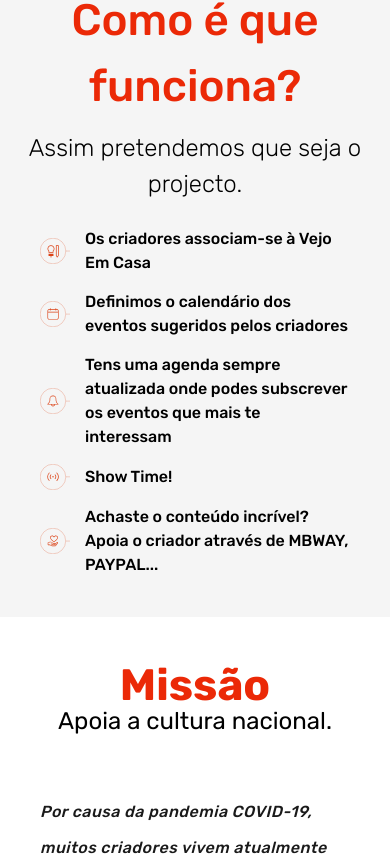
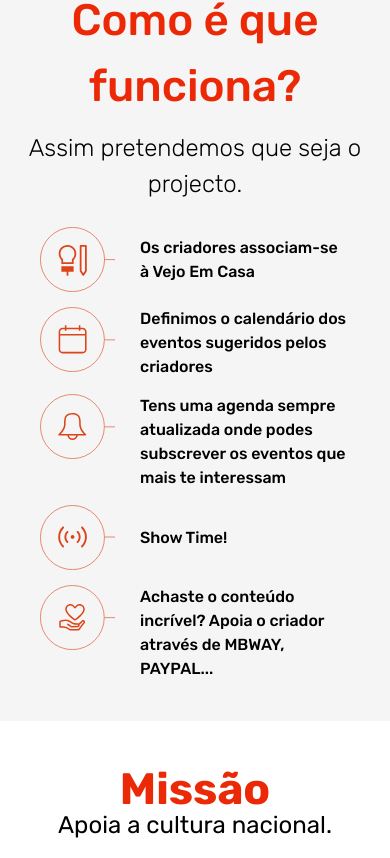
Before and after one commit to almeiduh/vejo-em-casa-fe, a React (Create React App) app: page / in a window 390 px wide. Shown: the part 1866-2724 px from the top of the page. Built offline with nearby package versions, Linux system fonts and the light colour scheme; what axios-case-converter would draw is missing.

Commit message:
fix: Ajust icon size and text align on mobile

```diff
--- a/src/pages/Landing/HowItWorks.jsx
+++ b/src/pages/Landing/HowItWorks.jsx
@@ -1,13 +1,11 @@
 import React from 'react';
-
-// import icons from 'svg/veja_web_pag_landingpage_Icons-16.svg';
 
 import criadores from '../../svg/howItWorks/criadores.svg';
 import calendario from '../../svg/howItWorks/calendario.svg';
 import notificacoes from '../../svg/howItWorks/notificacoes.svg';
 import stream from '../../svg/howItWorks/stream.svg';
 import apoiar from '../../svg/howItWorks/apoiar.svg';
-import icons from 'svg/icons-and-text.svg';
+import icons from '../../svg/icons-and-text.svg';
 
 import styles from './howitworks.module.css';
 
@@ -27,26 +25,48 @@
 
       <div className={styles.smContainerMobile}>
         <div className={styles.wrapper}>
-          <img alt="" className={styles.icon} src={criadores} />
-          <span className={styles.text}>Os criadores associam-se à Vejo Em Casa</span>
-        </div>
-        <div className={styles.wrapper}>
-          <img alt="" className={styles.icon} src={calendario} />
-          <span className={styles.text}>Definimos o calendário dos eventos sugeridos pelos criadores</span>
-        </div>
-        <div className={styles.wrapper}>
-          <img alt="" className={styles.icon} src={notificacoes} />
-          <div className={styles.text}>Tens uma agenda sempre atualizada onde podes subscrever os eventos que
-          mais te interessam</div>
-        </div>
-        <div className={styles.wrapper}>
-          <img alt="" className={styles.icon} src={stream} />
-          <div className={styles.text}>Show Time!</div>
-        </div>
-        <div className={styles.wrapper}>
-          <img alt="" className={styles.icon} src={apoiar} />
-          <span className={styles.text}>Achaste o conteúdo incrível? Apoia o criador através de MBWAY,
+          <div className={styles.row}>
+            <div className={styles.icon}>
+              <img width="100" alt="" src={criadores} />
+            </div>
+            <div className={styles.text}>
+              <span>Os criadores associam-se à Vejo Em Casa</span>
+            </div>
+          </div>
+          <div className={styles.row}>
+            <div className={styles.icon}>
+              <img width="100" alt="" src={calendario} />
+            </div>
+            <div className={styles.text}>
+              <span>Definimos o calendário dos eventos sugeridos pelos criadores</span>
+            </div>
+          </div>
+          <div className={styles.row}>
+            <div className={styles.icon}>
+              <img width="100" alt="" src={notificacoes} />
+            </div>
+            <div className={styles.text}>
+              <span>Tens uma agenda sempre atualizada onde podes subscrever os eventos que
+          mais te interessam</span>
+            </div>
+          </div>
+          <div className={styles.row}>
+            <div className={styles.icon}>
+              <img width="100" alt="" src={stream} />
+            </div>
+            <div className={styles.text}>
+              <span>Show Time!</span>
+            </div>
+          </div>
+          <div className={styles.row}>
+            <div className={styles.icon}>
+              <img width="100" alt="" src={apoiar} />
+            </div>
+            <div className={styles.text}>
+              <span>Achaste o conteúdo incrível? Apoia o criador através de MBWAY,
           PAYPAL...</span>
+            </div>
+          </div>
         </div>
       </div>
     </div>
--- a/src/pages/Landing/howitworks.module.css
+++ b/src/pages/Landing/howitworks.module.css
@@ -34,68 +34,19 @@
 }
 
 .smContainer {
-    /* position: relative;
-    top: 110px; */
     margin: 100px 0 50px 0;;
     width: 100%;
     display: flex;
     justify-content: center;
 }
-/*
-.smContainer > * {
-    position: absolute;
-    text-align: center;
-    font-size: 20px;
-    font-weight: 500;
-    letter-spacing: 0;
-    color: #1A1A1A;
-    opacity: 1;
-} */
 
 .smContainerMobile {
     display: none;
 }
 
 .icons {
-    /* top: 100px;
-    max-width: 1030px; */
     max-width: 92%;
 }
-/*
-.step1 {
-    top: 285px;
-    left: 27px;
-    width: 248px;
-    height: 83px;
-}
-
-.step2 {
-    top: 30px;
-    left: 200px;
-    width: 350px;
-    height: 84px;
-}
-
-.step3 {
-    top: 285px;
-    left: 445px;
-    width: 314px;
-    height: 124px;
-}
-
-.step4 {
-    top: 60px;
-    left: 650px;
-    width: 350px;
-    height: 51px;
-}
-
-.step5 {
-    top: 285px;
-    right: -26px;
-    width: 370px;
-    height: 131px;
-} */
 
 @media only screen and (max-width: 768px) {
   /* For mobile phones: */
@@ -109,7 +60,7 @@
   }
 
   .smContainerMobile {
-        display: block;
+    display: inline-block;
     padding: 80px 40px 0 40px;
   }
 
@@ -119,18 +70,26 @@
 
   .wrapper {
     display: flex;
-      align-items: center;
+    flex-direction: column;
+  }
+
+  .icon {
+    flex: 0 0 100px;
+  }
+
+  .icon img {
+    max-width: 75px;
+  }
+
+  .row {
+    display: flex;
     padding-bottom: 15px;
   }
 
-    .icon {
-      width: 100%;
-      max-width: 30px;
-    }
-
   .text {
+    align-self: center;
+    display: flex;
     font-weight: 500;
     font-size: 16px;
-      padding-left: 15px;
   }
 }
--- a/src/pages/Landing/newsletter.module.css
+++ b/src/pages/Landing/newsletter.module.css
@@ -171,7 +171,6 @@
 }
 
 .checkboxContainer input[type='checkbox'] {
-  width: 7px;
   height: 13px;
 }
 
```
Lines whose indentation alone changed are shown as unchanged.
